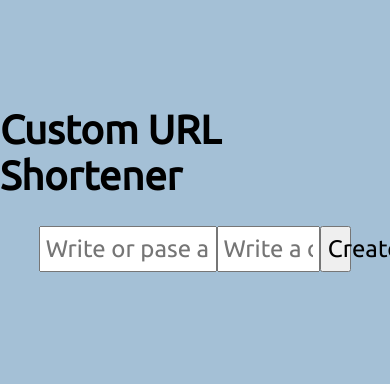
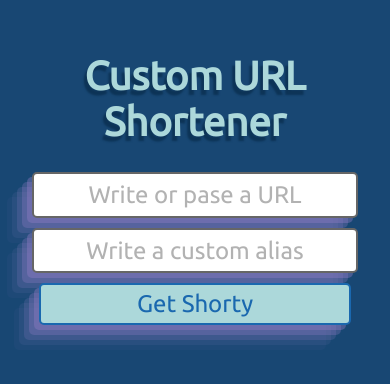
Before and after one commit to ragonzalezm19/shortener-url-app, a React (Create React App) app: page /create in a window 390 px wide. Shown: the part 246-630 px from the top of the page. Built offline with nearby package versions, Linux system fonts and the light colour scheme.

Commit message:
Working on responsive design

```diff
--- a/src/pages/CreateShortUrl.js
+++ b/src/pages/CreateShortUrl.js
@@ -100,7 +100,7 @@ const CreateShortUrl = () => {
   };
 
   return (
-    <div className='container'>
+    <div className='create-url-container'>
       <h1 className='title'>Custom URL Shortener</h1>
       <div className='form-container'>
         <form onSubmit={handleSubmit}>
@@ -120,7 +120,7 @@ const CreateShortUrl = () => {
               onChange={handleAliasChange}
             />
             <button type='submit' className='button'>
-              Create
+              Get Shorty
             </button>
           </div>
         </form>
--- a/src/pages/RedirectUrl.js
+++ b/src/pages/RedirectUrl.js
@@ -32,8 +32,9 @@ const RedirectUrl = () => {
   };
 
   return (
-    <div className='container'>
-      <p className='message'>You are being redirected, please wait...</p>
+    <div className='redirect-container'>
+      <p className='message'>You are being redirected, please wait </p>
+      <div class='dot-overtaking'></div>
     </div>
   );
 };
--- a/src/style/CreateShortUrl.css
+++ b/src/style/CreateShortUrl.css
@@ -1,15 +1,18 @@
-.container {
+.create-url-container {
   height: 100vh;
   width: 100vw;
   display: flex;
   justify-content: center;
   align-items: center;
   flex-direction: column;
-  background-color: #a4c0d6;
+  background-color: #184773;
+  /* background-color: white; */
 }
 
 .title {
   font-size: 2.5rem;
+  color: #acd8da;
+  text-shadow: -3px 5px 2px rgba(13, 52, 87, 1);
 }
 
 .form-container {
@@ -23,11 +26,11 @@
 }
 
 .input-url {
-  width: 55%;
+  width: 50%;
 }
 
 .input-alias {
-  width: 30%;
+  width: 25%;
 }
 
 .input {
@@ -35,18 +38,38 @@
   font-size: 1.5rem;
   padding: 0.3rem;
   text-align: center;
+  border: 2px solid #666666;
+  border-radius: 5px;
+  box-shadow: rgba(142, 124, 195, 0.4) -5px 5px,
+    rgba(142, 124, 195, 0.3) -10px 10px, rgba(142, 124, 195, 0.2) -15px 15px,
+    rgba(142, 124, 195, 0.1) -20px 20px, rgba(142, 124, 195, 0.05) -25px 25px;
 }
 
 .input::placeholder {
   font-family: 'Ubuntu';
+  color: #b2b2b2;
 }
 
 .button {
-  width: 10%;
+  width: 15%;
   font-size: 1.5rem;
   align-self: stretch;
   text-align: center;
   font-family: 'Ubuntu';
+  background-color: #acd8da;
+  border: 2px solid #1a68af;
+  color: #1a68af;
+  border-radius: 5px;
+  box-shadow: rgba(142, 124, 195, 0.4) -5px 5px,
+    rgba(142, 124, 195, 0.3) -10px 10px, rgba(142, 124, 195, 0.2) -15px 15px,
+    rgba(142, 124, 195, 0.1) -20px 20px, rgba(142, 124, 195, 0.05) -25px 25px;
+}
+
+.button:active {
+  transform: translateY(3px);
+  box-shadow: rgba(142, 124, 195, 0.4) -5px 2px,
+    rgba(142, 124, 195, 0.3) -10px 7px, rgba(142, 124, 195, 0.2) -15px 12px,
+    rgba(142, 124, 195, 0.1) -20px 17px, rgba(142, 124, 195, 0.05) -25px 23px;
 }
 
 .loader {
@@ -62,4 +85,72 @@
   text-align: center;
   font-size: 1.5rem;
   padding: 10px 0px;
+  box-shadow: rgba(0, 0, 0, 0.3) 0px 19px 38px,
+    rgba(0, 0, 0, 0.22) 0px 15px 12px;
 }
+
+@media (max-width: 480px) {
+  .title {
+    text-align: center;
+  }
+
+  .inputs-container {
+    flex-direction: column;
+  }
+
+  .input {
+    width: 100%;
+    margin-bottom: 10px;
+  }
+
+  .button {
+    padding-top: 5px;
+    padding-bottom: 5px;
+    width: 100%;
+  }
+}
+
+@media (min-width: 481px) and (max-width: 768px) {
+  .title {
+    text-align: center;
+  }
+
+  .inputs-container {
+    flex-direction: column;
+  }
+
+  .input {
+    width: 100%;
+    margin-bottom: 10px;
+  }
+
+  .button {
+    padding-top: 5px;
+    padding-bottom: 5px;
+    width: 100%;
+  }
+}
+
+@media (min-width: 769px) and (max-width: 1024px) {
+  .title {
+    text-align: center;
+  }
+
+  .inputs-container {
+    flex-direction: column;
+  }
+
+  .input {
+    width: 100%;
+    margin-bottom: 10px;
+  }
+
+  .button {
+    padding-top: 5px;
+    padding-bottom: 5px;
+    width: 100%;
+  }
+}
+
+@media (min-width: 1025px) and (max-width: 1200px) {
+}
--- a/src/style/RedirectUrl.css
+++ b/src/style/RedirectUrl.css
@@ -1,13 +1,94 @@
-.container {
+.redirect-container {
   height: 100vh;
   width: 100vw;
   display: flex;
   justify-content: center;
   align-items: center;
   flex-direction: column;
-  background-color: #a4c0d6;
+  background-color: #184773;
 }
 
 .message {
+  color: #acd8da;
   font-size: 3rem;
+  text-shadow: -3px 5px 2px rgba(13, 52, 87, 1);
 }
+
+.dot-overtaking {
+  position: relative;
+  width: 12px;
+  height: 12px;
+  border-radius: 6px;
+  background-color: transparent;
+  color: #acd8da;
+  margin: -1px 0;
+  box-shadow: 0 -20px 0 0;
+  animation: dotOvertaking 2s infinite cubic-bezier(0.2, 0.6, 0.8, 0.2);
+}
+
+.dot-overtaking::before,
+.dot-overtaking::after {
+  content: '';
+  display: inline-block;
+  position: absolute;
+  top: 0;
+  left: 0;
+  width: 12px;
+  height: 12px;
+  border-radius: 6px;
+  background-color: transparent;
+  color: #acd8da;
+  box-shadow: 0 -20px 0 0;
+}
+
+.dot-overtaking::before {
+  animation: dotOvertaking 2s infinite cubic-bezier(0.2, 0.6, 0.8, 0.2);
+  animation-delay: 0.3s;
+}
+
+.dot-overtaking::after {
+  animation: dotOvertaking 1.5s infinite cubic-bezier(0.2, 0.6, 0.8, 0.2);
+  animation-delay: 0.6s;
+}
+
+@keyframes dotOvertaking {
+  0% {
+    transform: rotateZ(0deg);
+  }
+  100% {
+    transform: rotateZ(360deg);
+  }
+}
+
+@media (max-width: 480px) {
+  .redirect-container {
+    flex-direction: column;
+  }
+
+  .message {
+    text-align: center;
+    font-size: 2.5rem;
+  }
+}
+
+@media (min-width: 481px) and (max-width: 768px) {
+  .redirect-container {
+    flex-direction: column;
+  }
+
+  .message {
+    text-align: center;
+    font-size: 2.5rem;
+  }
+}
+
+@media (min-width: 769px) and (max-width: 1024px) {
+  .redirect-container {
+    flex-direction: column;
+  }
+
+  .message {
+    text-align: center;
+    font-size: 2.5rem;
+  }
+}
```
